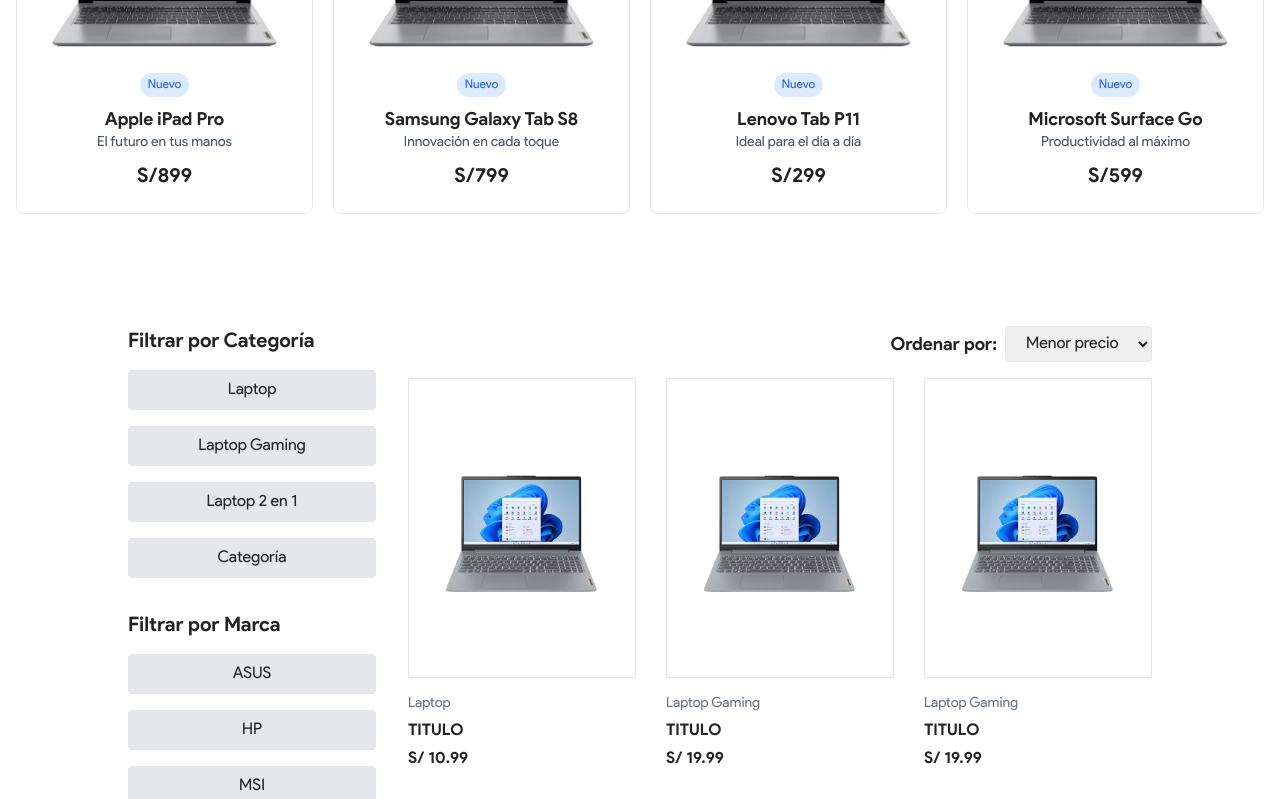
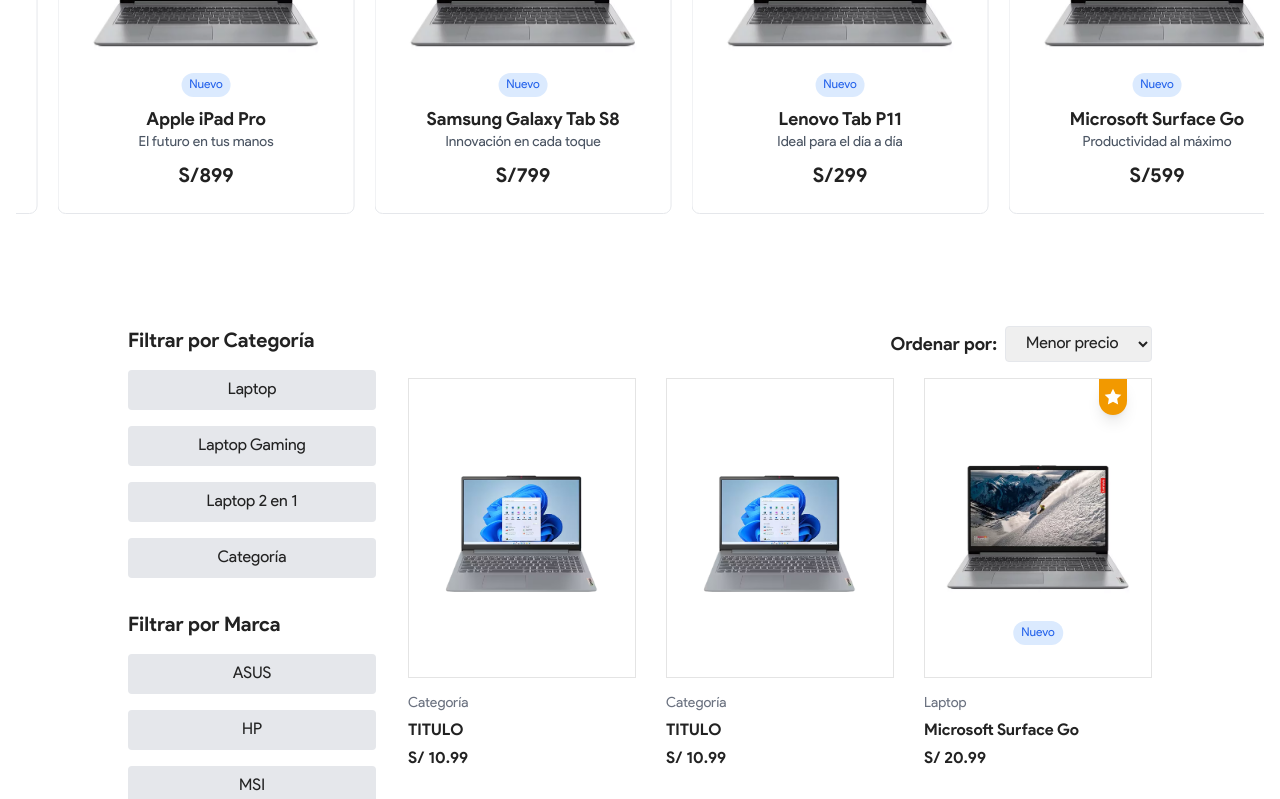
Before and after one commit to osccoalvaro/ecommerce, a React (Vite) app: page / in a window 1280 px wide. Shown: the part 840-1639 px from the top of the page. Built offline with nearby package versions, Linux system fonts and the light colour scheme.

Commit message:
add detail plus

```diff
--- a/public/productos.json
+++ b/public/productos.json
@@ -21,13 +21,15 @@
     },
     {
         "id": 3,
-        "title": "TITULO",
+        "title": "Microsoft Surface Go",
+        "subtitle": "Innovación en cada toque",
         "marca": "MSI",
-        "price": 10.99,
+        "price": 20.99,
         "description": "Modelo: 255 G10\nPantalla: 15.6 HD (1366 x 768)\nAlmacenamiento: 256GB SSD M.2\nVideo: Gráficos AMD Radeon",
         "category": "Laptop",
-        "image": "/laptop-lenovo.png",
-        "icon": "/placa-real.png"
+        "image": "/laptop.webp",
+        "icon": "/placa-real.png",
+        "state": true
     },
     {
         "id": 4,
@@ -134,7 +136,7 @@
       "id": 14,
       "title": "TITULO",
       "marca": "Lenovo",
-      "price": 19.99,
+      "price": 30.99,
       "description": "Descripción del Producto 2",
       "category": "Laptop Gaming",
       "image": "/laptop-lenovo.png",
@@ -144,7 +146,7 @@
         "id": 15,
         "title": "TITULO",
         "marca": "Lenovo",
-        "price": 19.99,
+        "price": 30.99,
         "description": "Descripción del Producto 2",
         "category": "Laptop Gaming",
         "image": "/laptop-lenovo.png",
@@ -154,7 +156,7 @@
         "id": 16,
         "title": "TITULO",
         "marca": "Lenovo",
-        "price": 19.99,
+        "price": 30.99,
         "description": "Modelo: 255 G10\nPantalla: 15.6 HD (1366 x 768)\nAlmacenamiento: 256GB SSD M.2\nVideo: Gráficos AMD Radeon",
         "category": "Laptop Gaming",
         "image": "/laptop-lenovo.png",
@@ -164,7 +166,7 @@
         "id": 17,
         "title": "TITULO",
         "marca": "ASUS",
-        "price": 19.99,
+        "price": 30.99,
         "description": "Marca: LOGITECH\nModelo: MK120\nNúmero de Parte: 920-004428\nRDimensiones del Teclado: 155 × 450 × 23.5 mm",
         "category": "Laptop 2 en 1",
         "image": "/laptop-lenovo.png",
@@ -174,7 +176,7 @@
         "id": 18,
         "title": "TITULO",
         "marca": "Lenovo",
-        "price": 19.99,
+        "price": 30.99,
         "description": "Marca: LOGITECH\nModelo: MK120\nNúmero de Parte: 920-004428\nRDimensiones del Teclado: 155 × 450 × 23.5 mm",
         "category": "Laptop 2 en 1",
         "image": "/laptop-lenovo.png",
@@ -184,7 +186,7 @@
         "id": 19,
         "title": "TITULO",
         "marca": "MSI",
-        "price": 19.99,
+        "price": 30.99,
         "description": "Marca: LOGITECH\nModelo: MK120\nNúmero de Parte: 920-004428\nRDimensiones del Teclado: 155 × 450 × 23.5 mm",
         "category": "Laptop 2 en 1",
         "image": "/laptop-lenovo.png",
@@ -194,7 +196,7 @@
         "id": 20,
         "title": "TITULO",
         "marca": "Lenovo",
-        "price": 19.99,
+        "price": 10.99,
         "description": "Marca: ESET\nModelo: NOD 32\nCapacidad: 1 PC\nRequisitos del sistema: Windows\nTiempo: 12 meses",
         "category": "Categoría",
         "image": "/laptop-lenovo.png",
@@ -204,7 +206,7 @@
         "id": 21,
         "title": "TITULO",
         "marca": "Dell",
-        "price": 19.99,
+        "price": 10.99,
         "description": "Marca: ESET\nModelo: NOD 32\nCapacidad: 1 PC\nRequisitos del sistema: Windows\nTiempo: 12 meses",
         "category": "Categoría",
         "image": "/laptop-lenovo.png",
@@ -214,7 +216,7 @@
         "id": 22,
         "title": "TITULO",
         "marca": "Dell",
-        "price": 19.99,
+        "price": 299.99,
         "description": "Marca: ESET\nModelo: NOD 32\nCapacidad: 1 PC\nRequisitos del sistema: Windows\nTiempo: 12 meses",
         "category": "Categoría",
         "image": "/laptop-lenovo.png",
--- a/src/components/Product/index.jsx
+++ b/src/components/Product/index.jsx
@@ -1,20 +1,18 @@
 import { useContext } from "react";
-import { Link, useNavigate } from "react-router-dom";
+import { Link } from "react-router-dom";
 import { HiPlusSmall, HiEye } from "react-icons/hi2";
 import { CartContext } from "~contexts/CartContext";
 
 const Product = ({ product }) => {
   const { addToCart } = useContext(CartContext);
-  const { id, image, category, title, price } = product;
+  const { id, image, category, title, price, state } = product; // Asegúrate de que "state" esté disponible en el objeto "product"
 
   return (
     <div className="group">
+      {/* Contenedor con borde que incluye solo imagen, etiqueta y botones */}
 {/* Contenedor con borde que incluye solo imagen y botones */}
 <div className="relative border border-[#e4e4e4] h-[300px] overflow-hidden">
-        <Link
-          to={`/product/${id}`}
-          className="block w-full h-full"
-        >
+  <Link to={`/product/${id}`} className="block w-full h-full">
     <div className="w-full h-full flex justify-center items-center">
       <div className="w-[200px] mx-auto flex justify-center items-center">
         <img
@@ -25,6 +23,29 @@
       </div>
     </div>
   </Link>
+
+  {/* Mostrar etiqueta "Nuevo" si el producto tiene state === true */}
+  {product.state && (
+    <>
+    <span
+      className="absolute bottom-8 left-1/2 transform -translate-x-1/2 text-xs bg-blue-100 text-blue-600 px-2 py-1 rounded-full"
+    >
+      Nuevo
+    </span>
+       {/* Decorativo amarillo */}
+       <div className="absolute top-0 right-6 bg-[#F29900] text-white rounded-b-3xl px-1 py-2 flex items-center shadow-lg">
+        <svg
+          xmlns="http://www.w3.org/2000/svg"
+          fill="currentColor"
+          viewBox="0 0 24 24"
+          className="w-5 h-5"
+        >
+          <path d="M12 2L15.09 8.26L22 9.27L17 14.14L18.18 21.02L12 17.77L5.82 21.02L7 14.14L2 9.27L8.91 8.26L12 2Z" />
+        </svg>
+      </div>
+    </>
+  )}
+
   {/* Botones flotantes */}
   <div
     className="
@@ -52,16 +73,16 @@
     </Link>
   </div>
 </div>
+
+
       {/* Detalles del producto (fuera del borde) */}
       <Link to={`/product/${id}`}>
         <div className="pt-4">
-
           <div className="text-sm capitalize text-gray-500 mb-1">{category}</div>
           <h2 className="font-semibold mb-1">{title}</h2>
           <h2 className="font-semibold">S/ {price}</h2>
-
         </div>
-      </Link >
+      </Link>
     </div>
   );
 };
--- a/src/pages/ProductDetails/index.jsx
+++ b/src/pages/ProductDetails/index.jsx
@@ -51,8 +51,12 @@
               S/ {price}
             </div>
 
+            <div className="border border-gray-300 rounded-lg p-4 bg-gray-50 text-gray-700 w-64">
+              Intel Core i3 CPU, 8 GB RAM, <br />
+              256 GB storage
+            </div>
 
-            <p className="mb-8 text-sm">
+            <p className="mb-8 text-sm mt-7">
               {description.split('\n').map((line, index) => (
                 <React.Fragment key={index}>
                   {line}
```
Lines whose indentation alone changed are shown as unchanged.
